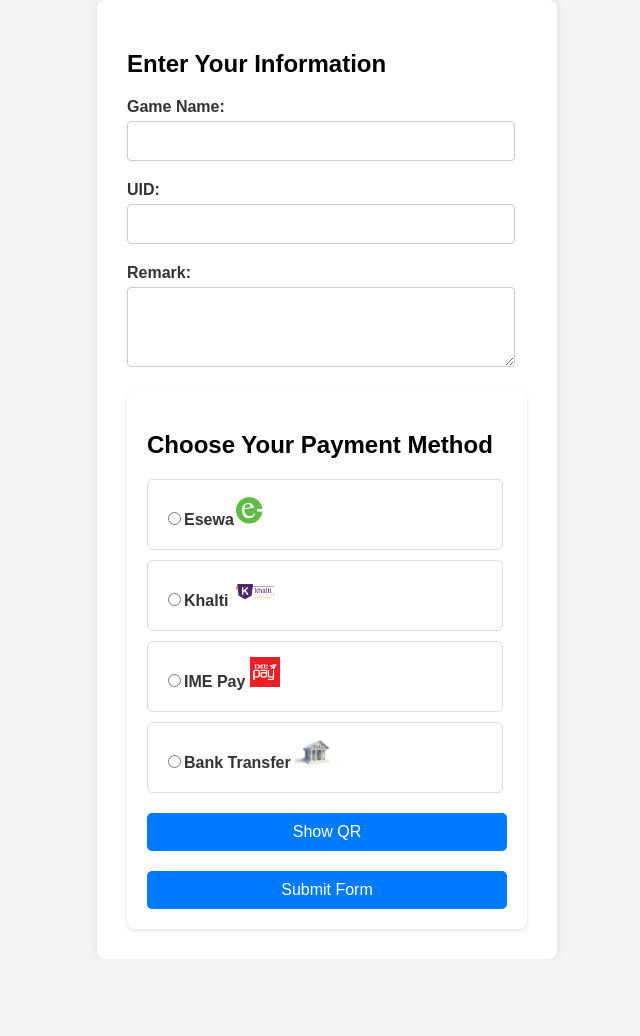
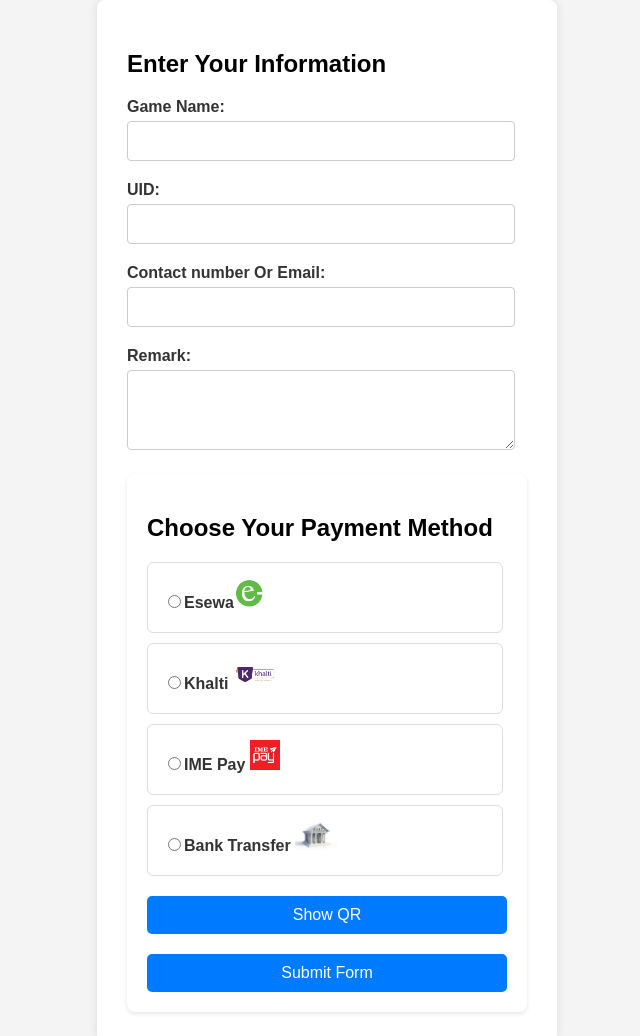
Before and after one commit to topup0001/Topup, a plain HTML site: page payment.html in a window 1280 px wide. Shown: the whole page, without its empty margins (313-953 px from the left). Before the commit the page ends 959 px from the top, so only its background shows below. Drawn offline with Linux system fonts and the light colour scheme.

Commit message:
Update payment.html

```diff
--- a/payment.html
+++ b/payment.html
@@ -193,6 +193,10 @@ textarea {
       <label for="UID">UID:</label>
       <input type="number" id="number" name="number" required>
     </div>
+     <div class="form-group">
+      <label for="UID">Contact number Or Email:</label>
+      <input type="text" id="number" name="number" required>
+     </div>
     <div class="form-group">
       <label for="remark">Remark:</label>
       <textarea id="remark" name="remark"></textarea>
```
